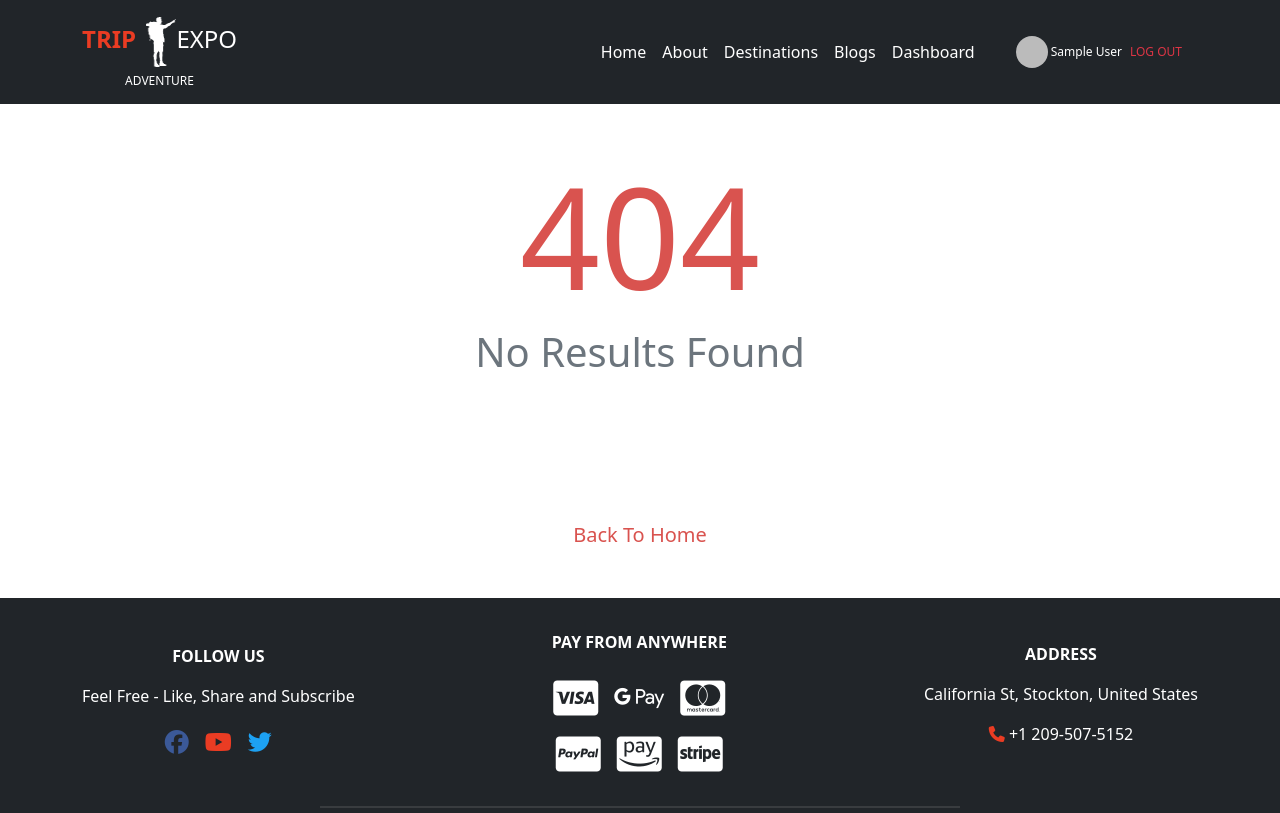
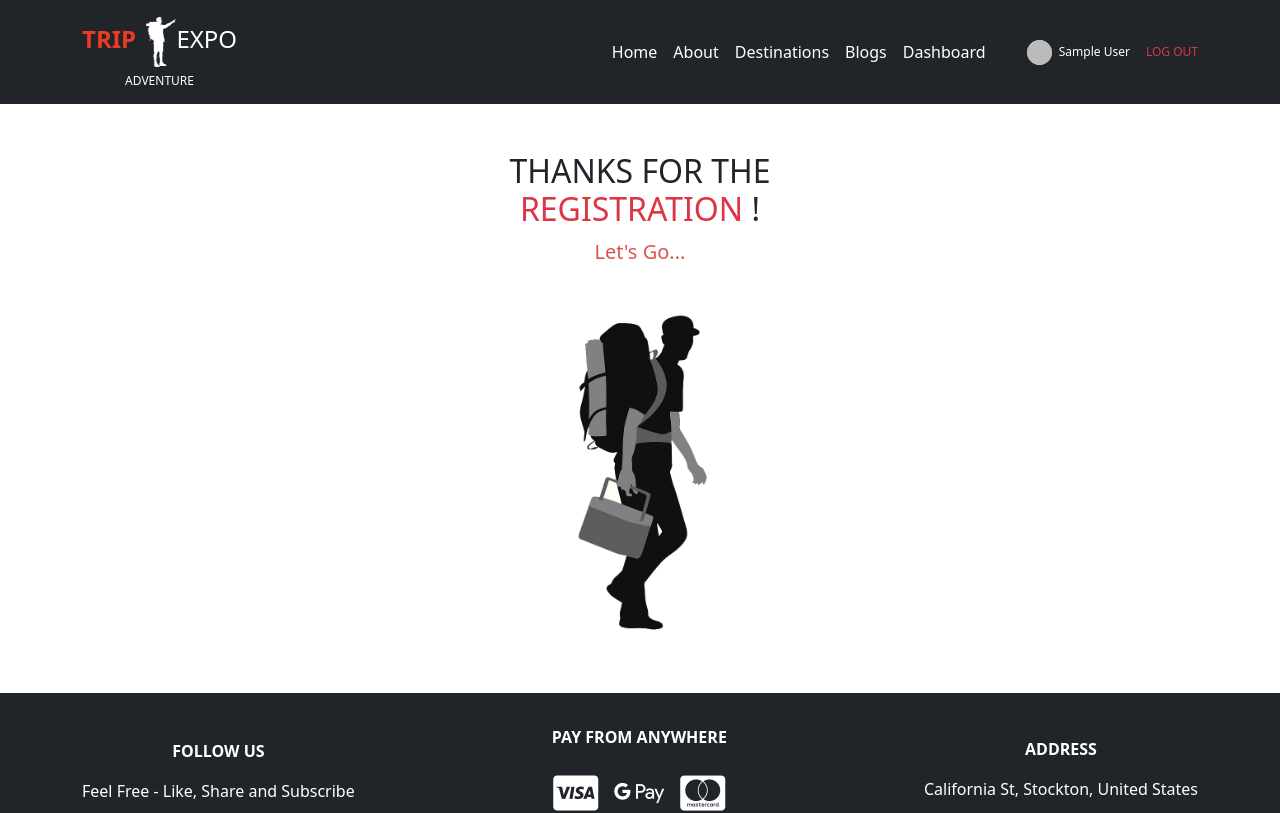
Before and after one commit to Assignments-beginner/trip_client_site, a React (Create React App) app: page /greetings in a window 1280 px wide. Shown: the top 813 px of the page. Built offline with nearby package versions, Linux system fonts and the light colour scheme; no server answers; sample sign-in values are in the browser's storage.

Commit message:
registration_heroki_api

```diff
--- a/src/App.js
+++ b/src/App.js
@@ -15,6 +15,7 @@ import Sorry from "./Components/Sorry/Sorry";
 import Dashboard from "./Components/Dashboard/Dashboard";
 import SingleTip from "./Components/Blogs/SingleTip/SingleTip";
 import SingleBlog from "./Components/Blogs/SingleBlog/SingleBlog";
+import Greetings from "./Components/Greetings/Greetings";
 import ScrollToTop from "./Components/ScrollToTop/ScrollToTop";
 
 function App() {
@@ -54,6 +55,9 @@ function App() {
                 <Route path="/registration">
                   <Registration></Registration>
                 </Route>
+                <PrivateRoute path="/greetings">
+                  <Greetings></Greetings>
+                </PrivateRoute>
                 <PrivateRoute path="/dashboard">
                   <Dashboard></Dashboard>
                 </PrivateRoute>
--- a/src/Components/Dashboard/MakeAdmin/MakeAdmin.js
+++ b/src/Components/Dashboard/MakeAdmin/MakeAdmin.js
@@ -12,7 +12,9 @@ const MakeAdmin = () => {
   const handleAdminSubmit = (e) => {
     e.preventDefault();
     const user = { email };
-    fetch("https://shrouded-headland-08303.herokuapp.com/users/admin", {
+    //Heroku_Problem
+    fetch("http://localhost:5000/users/admin", {
+    // fetch("https://shrouded-headland-08303.herokuapp.com/users/admin", {
       method: "PUT",
       headers: {
         "content-type": "application/json",
--- /dev/null
+++ b/src/Components/Greetings/Greetings.js
@@ -0,0 +1,25 @@
+import React from "react";
+import { Link } from "react-router-dom";
+import letsGo from "../../Images/letsGo.png";
+
+const Greetings = ({ backgroundColor = "#F7F7F7", children }) => {
+  return (
+    <div className="text-center d-flex flex-column justify-content-center align-items-center">
+      <h2 className="mt-5 text-uppercase text-dark">
+        Thanks for the <br /> <span className="text-danger">registration</span>{" "}
+        !
+      </h2>
+      <Link
+        className="text-decoration-none text-center mb-3"
+        to="/home"
+      >
+        <span style={{ color: "#d9534f", fontSize: "20px" }}>Let's Go...</span>
+      </Link>
+      <div className="pb-5">
+        <img height="362" width="192" src={letsGo} alt="" />
+      </div>
+    </div>
+  );
+};
+
+export default Greetings;
--- a/src/Components/Header/Header.css
+++ b/src/Components/Header/Header.css
@@ -26,6 +26,10 @@
   margin-left: 30px;
 }
 
+.user-img {
+  background-image: url("../../Images/user.png");
+}
+
 @media all and (max-width: 688px) {
   .travelBoy {
     display: none;
--- a/src/Components/Header/Header.js
+++ b/src/Components/Header/Header.js
@@ -97,17 +97,17 @@ const Header = () => {
                 <div className="d-flex align-items-center userBar">
                   <img
                     className="rounded-circle user-img"
-                    width={32}
-                    height={32}
+                    width={25}
+                    height={25}
                     src={user.photoURL}
                     alt=""
                   />
-                  <span style={{ fontSize: "12px" }} className="text-white">
+                  <span style={{ fontSize: "12px" }} className="text-white ms-1">
                     &nbsp;{user.displayName}
                   </span>
                   <NavLink
                     style={{ fontSize: "12px" }}
-                    className="text-danger ms-2 me-3 text-uppercase text-decoration-none"
+                    className="text-danger ms-2 ms-3 text-uppercase text-decoration-none"
                     to="/signin"
                     onClick={logOut}
                   >
--- a/src/Components/LogIn/LogIn.js
+++ b/src/Components/LogIn/LogIn.js
@@ -115,7 +115,7 @@ const LogIn = () => {
               </Link>
             </div>
             {/* Display Error */}
-            <p className="text-danger">{error}</p>
+            <h4 className="text-white pb-2">{error}</h4>
             {/* Register Button */}
             <Button onClick={signInHandler} variant="danger" type="submit">
               Sign In
--- a/src/Components/Registration/Registration.js
+++ b/src/Components/Registration/Registration.js
@@ -50,8 +50,9 @@ const Registration = () => {
 
   const addUserToDatabase = (email) => {
     //Heroku_Problem
-    // fetch("http://localhost:5000/users", {
-    fetch("https://shrouded-headland-08303.herokuapp.com/users", {
+    fetch("http://localhost:5000/users", {
+    // fetch("https://shrouded-headland-08303.herokuapp.com/users", {
+    // fetch("/users", {
       method: "POST",
       headers: { "content-type": "application/json" },
       body: JSON.stringify({ email }),
@@ -120,7 +121,7 @@ const Registration = () => {
 
             {/* |.| */}
 
-            <p className="text-danger">{error}</p>
+            <h4 className="text-white pb-2">{error}</h4>
 
             {/* |.| */}
 
```
Also changed, not shown: src/Images/letsGo.png (added), src/Images/user.png (added).
